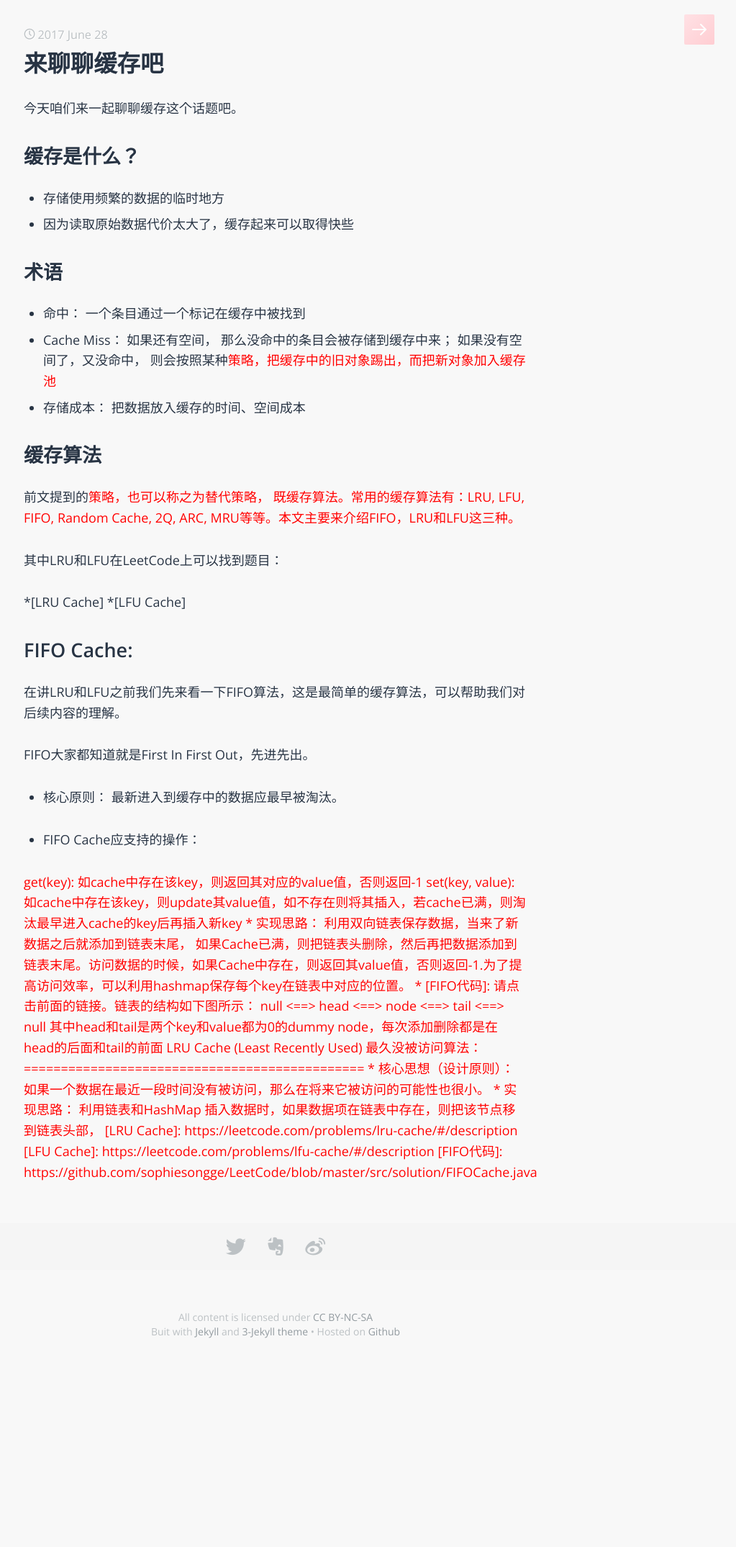
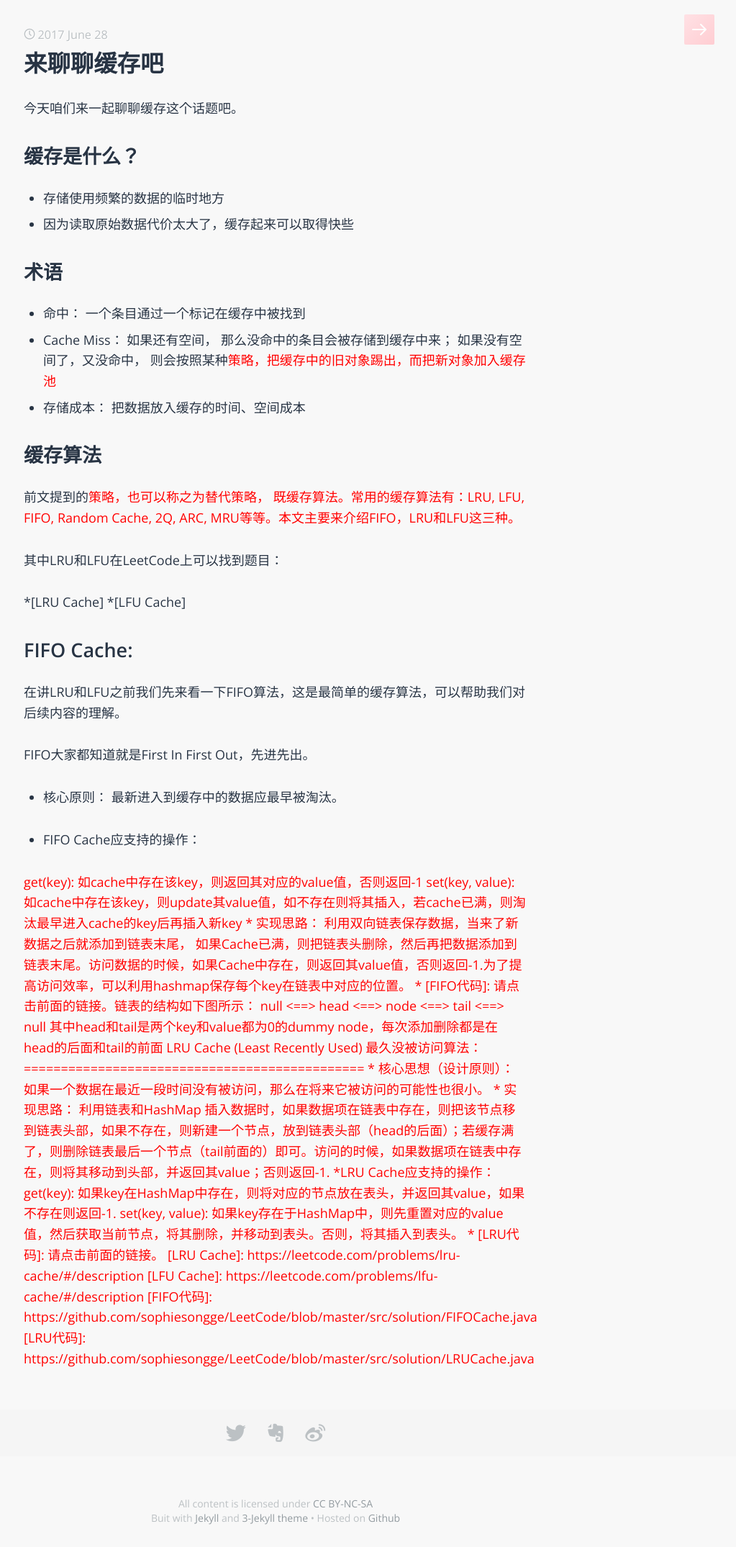
Before and after one commit to sophiesongge/sophiesongge.github.io, a Jekyll site: the page built from _posts/2017-06-28-cache.markdown, in a window 1280 px wide. Shown: the whole page at 72% size, without its empty margins (257-1280 px from the left). Built offline with Jekyll 4.4.1, drawn with Linux system fonts in a browser that asks for light colours; some web fonts are replaced.

Commit message:
add posts for cache

```diff
--- a/_posts/2017-06-28-cache.markdown
+++ b/_posts/2017-06-28-cache.markdown
@@ -63,8 +63,18 @@ LRU Cache (Least Recently Used) 最久没被访问算法：
 
 * 实现思路： 利用链表和HashMap
 
-插入数据时，如果数据项在链表中存在，则把该节点移到链表头部，
+插入数据时，如果数据项在链表中存在，则把该节点移到链表头部，如果不存在，则新建一个节点，放到链表头部（head的后面）；若缓存满了，则删除链表最后一个节点（tail前面的）即可。访问的时候，如果数据项在链表中存在，则将其移动到头部，并返回其value；否则返回-1.
+
+*LRU Cache应支持的操作：
+
+<font color="red">get(key): <font>如果key在HashMap中存在，则将对应的节点放在表头，并返回其value，如果不存在则返回-1.
+
+<font color="red">set(key, value): <font>如果key存在于HashMap中，则先重置对应的value值，然后获取当前节点，将其删除，并移动到表头。否则，将其插入到表头。
+
+* [LRU代码]: 请点击前面的链接。
+
 
 [LRU Cache]: https://leetcode.com/problems/lru-cache/#/description
 [LFU Cache]: https://leetcode.com/problems/lfu-cache/#/description
 [FIFO代码]: https://github.com/sophiesongge/LeetCode/blob/master/src/solution/FIFOCache.java
+[LRU代码]: https://github.com/sophiesongge/LeetCode/blob/master/src/solution/LRUCache.java
```
